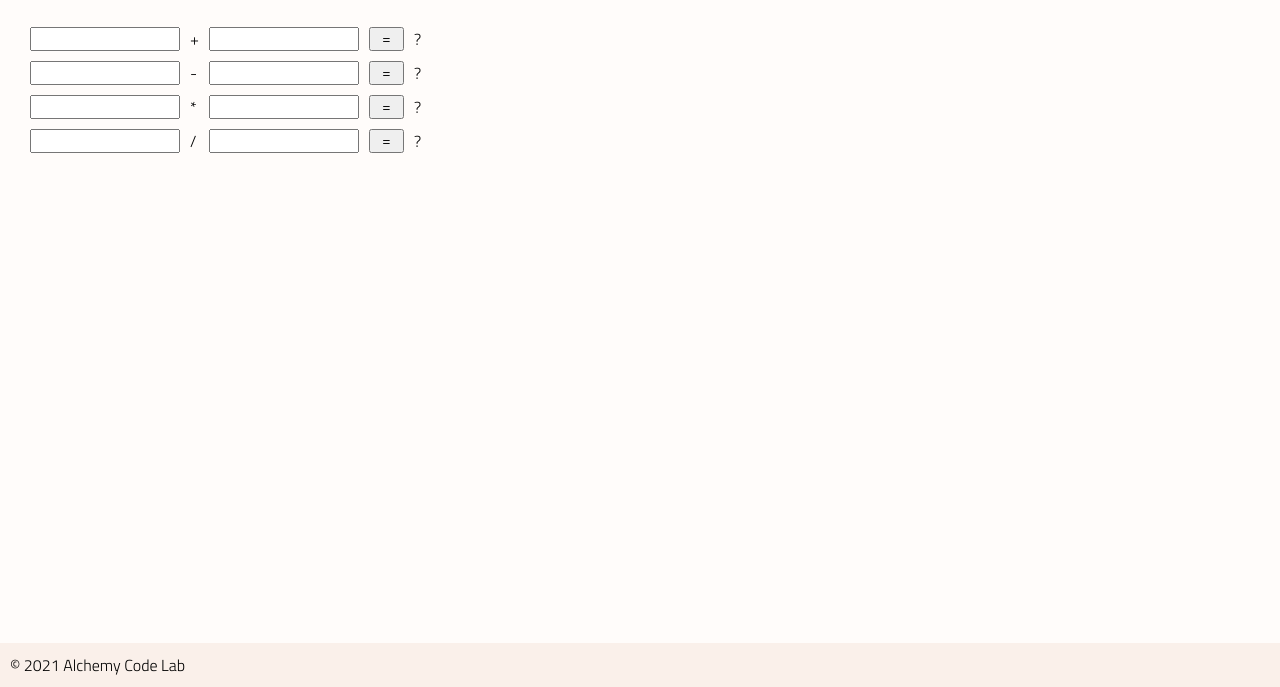
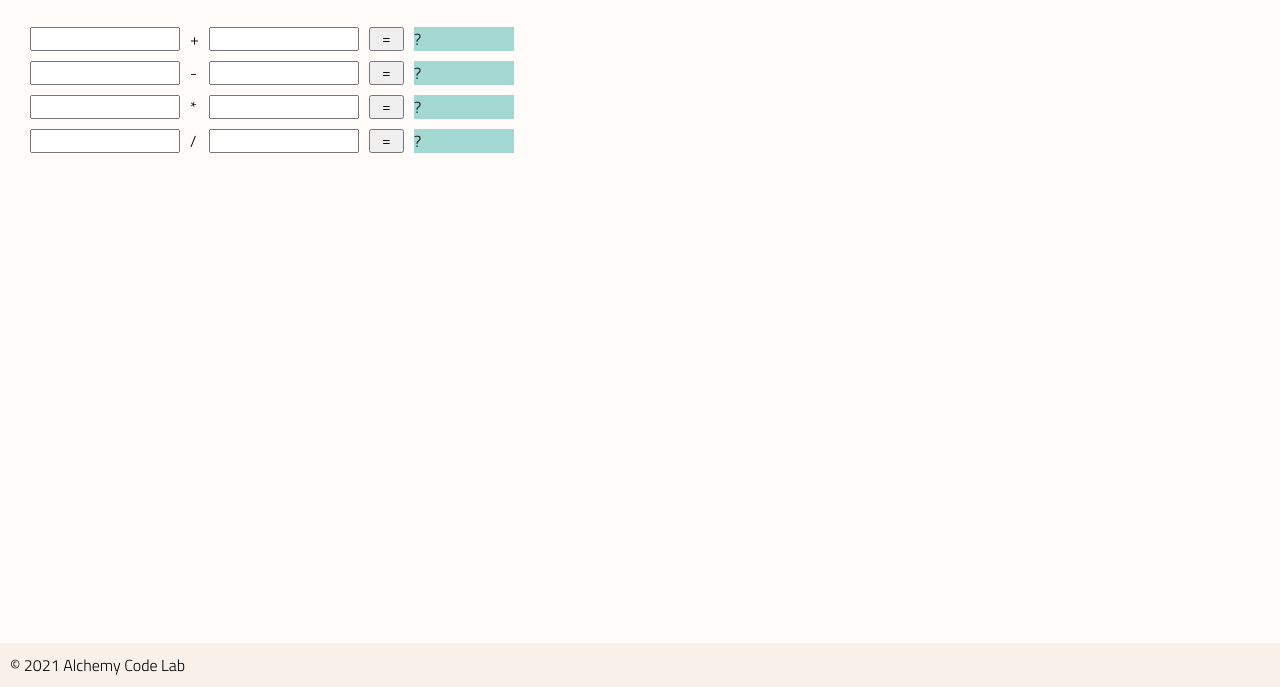
Before and after one commit to Kyra-christensen/LAB-04-calculator, a plain HTML site: page index.html in a window 1280 px wide. Shown: the part 113-800 px from the top of the page. Drawn offline with Linux system fonts and the light colour scheme.

Commit message:
added styling to the answer box

```diff
--- a/styles/styles.css
+++ b/styles/styles.css
@@ -44,3 +44,8 @@ main {
 section {
     display: contents;
 }
+
+span {
+    background-color:#A2D7D2;
+    width: 100px;
+}
```
Also changed, not shown: test/tests.js (+0 -1 lines).
